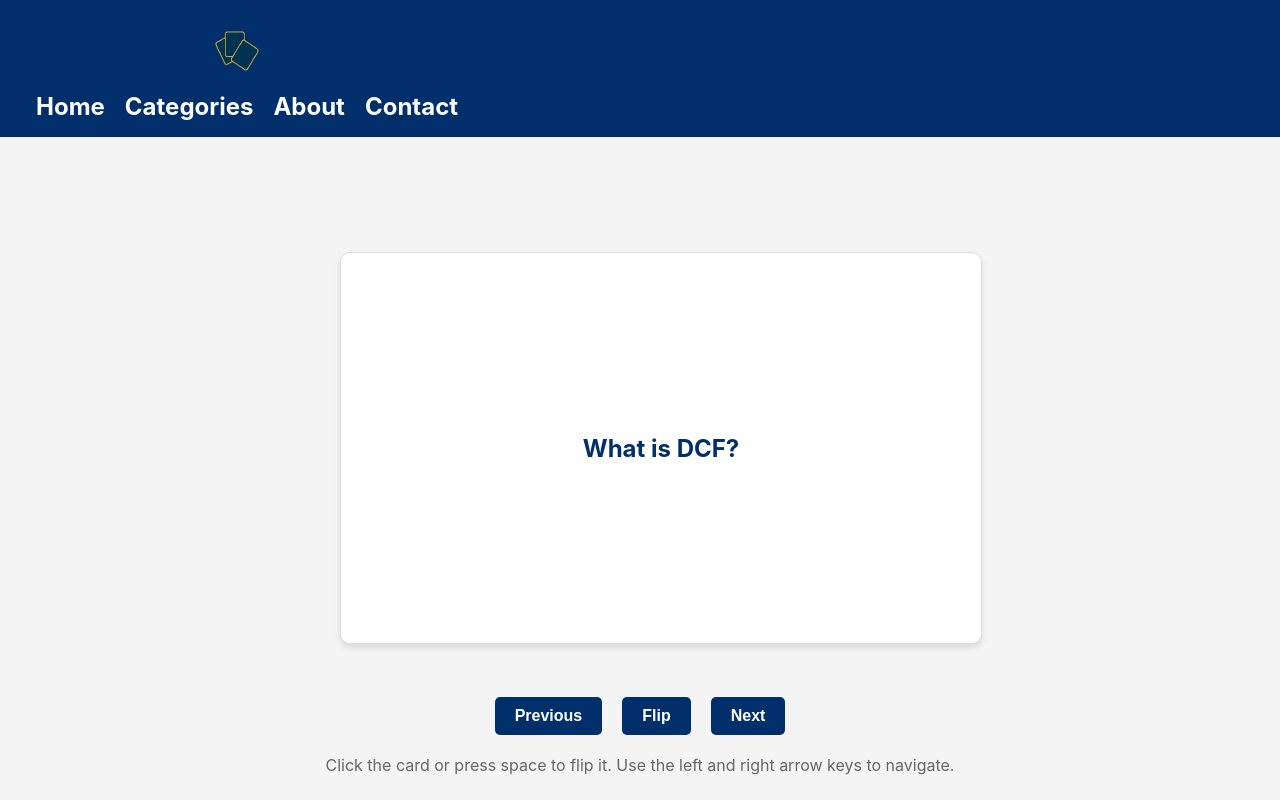
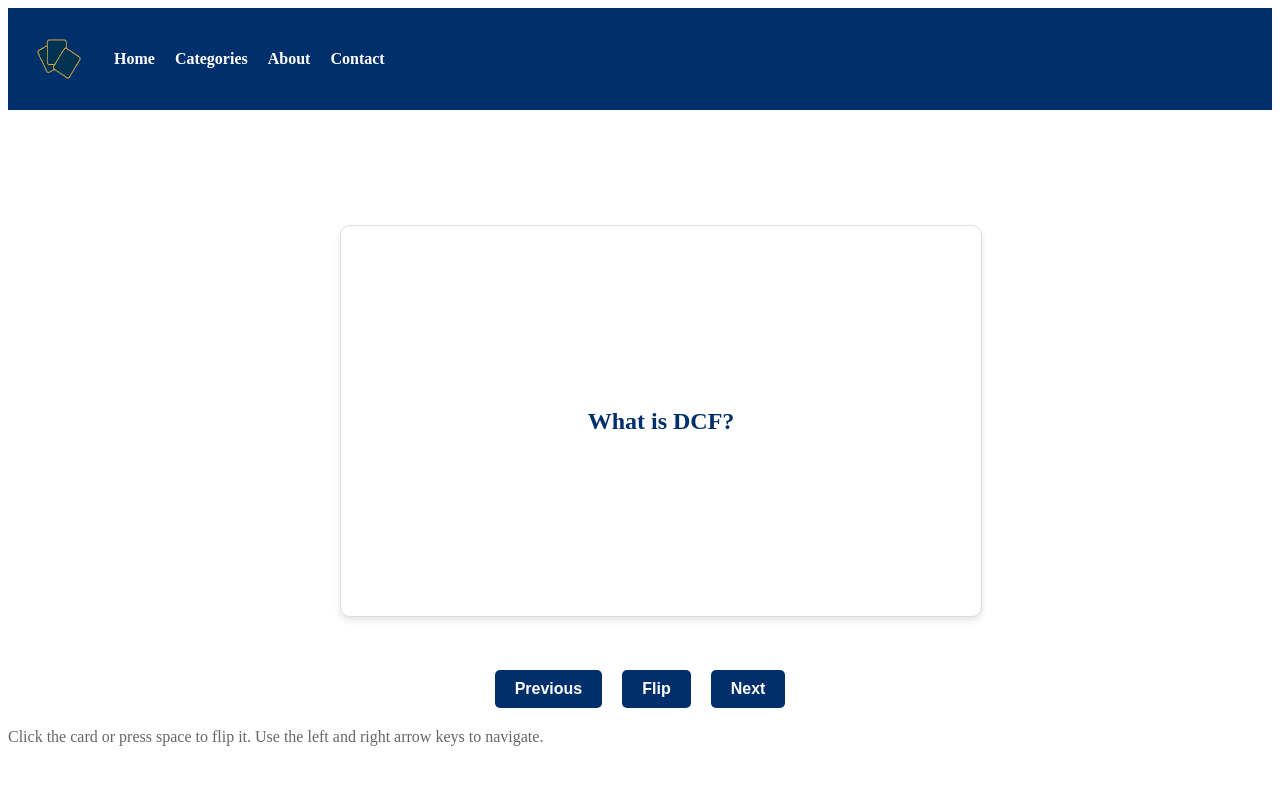
Before and after one commit to arnavs06/FlashFinance, a Flask app: page /flashcards in a window 1280 px wide. Run offline with Flask 3, Linux system fonts and the light colour scheme.

Commit message:
fixed header / logo

```diff
--- a/FlashFinance/static/flashcards.css
+++ b/FlashFinance/static/flashcards.css
@@ -1,14 +1,3 @@
-body {
-  font-family: -apple-system, BlinkMacSystemFont, 'Segoe UI', 'Roboto', 'Oxygen',
-  'Ubuntu', 'Cantarell', 'Fira Sans', 'Droid Sans', 'Helvetica Neue',
-  sans-serif;
-  margin: 0;
-  padding: 0;
-  color: #333;
-  background-color: #f4f4f4;
-  text-align: center;
-}
-
 header {
   background-color: #002f6c;
   color: white;
@@ -19,8 +8,12 @@ header {
 }
 
 header .logo {
-  font-size: 1.5rem;
-  font-weight: bold;
+  display: flex;
+  align-items: center;
+}
+
+header nav {
+  margin-left: auto;
 }
 
 header nav ul {
@@ -39,6 +32,7 @@ header nav ul li a {
   text-decoration: none;
   font-weight: bold;
 }
+
 
 .flashcard-container {
   display: flex;
```
